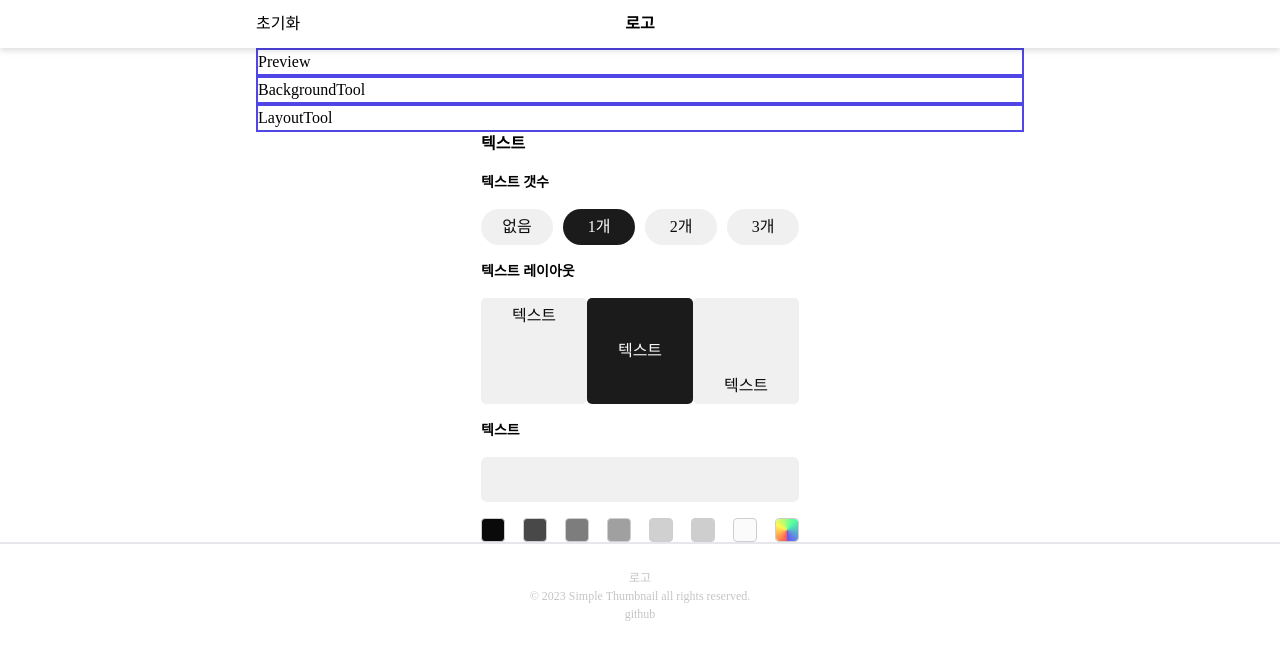
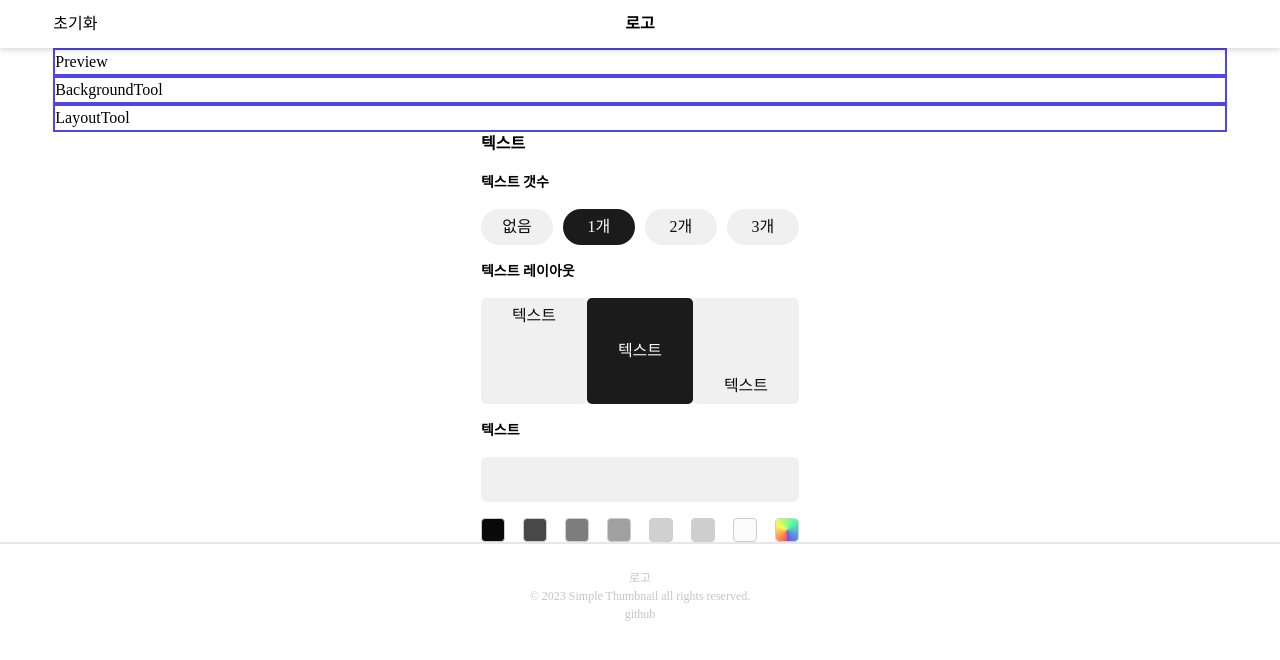
Before and after one commit to Yangjaecheon-Otter-Guardians/simple-thumbnail, a React (Create React App) app in the folder frontend/: page / in a window 1280 px wide. Shown: the top 660 px of the page. Built offline with nearby package versions, Linux system fonts and the light colour scheme; a web font is replaced by a local one.

Commit message:
chore : tailwind_config screens 설정

```diff
--- a/frontend/tailwind.config.js
+++ b/frontend/tailwind.config.js
@@ -50,6 +50,10 @@ module.exports = {
         xsm: '12px',
       },
     },
+    screens: {
+      desktop: '1024px',
+      tablet: '764px',
+    },
   },
   plugins: [],
 };
```
